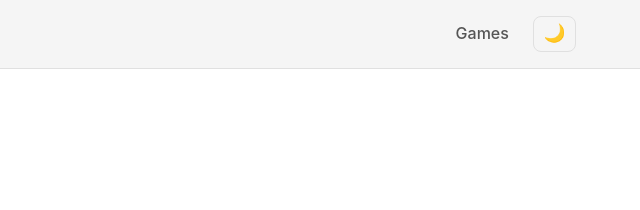
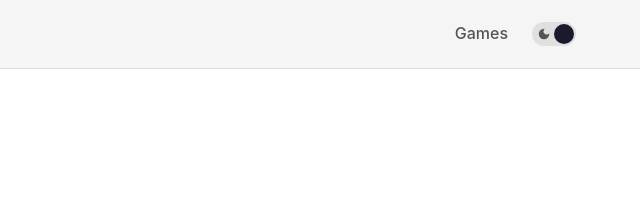
Before and after one commit to pcosel/pcosel.github.io, a plain HTML site: page index.html in a window 1280 px wide. Shown: the top 210 px of the page, 640-1280 px from the left. Drawn offline with Linux system fonts and the light colour scheme.

Commit message:
Add theme toggle

```diff
--- a/css/main.css
+++ b/css/main.css
@@ -105,18 +105,84 @@ img {
 }
 
 .theme-toggle {
-  background: none;
-  border: 1px solid var(--border);
-  border-radius: 8px;
-  padding: 0.4rem 0.6rem;
+  display: inline-block;
   cursor: pointer;
-  font-size: 1.1rem;
-  transition: border-color var(--transition), background-color var(--transition);
+  user-select: none;
+  -webkit-user-select: none;
 }
 
-.theme-toggle:hover {
+.theme-toggle__input {
+  position: absolute;
+  opacity: 0;
+  width: 0;
+  height: 0;
+}
+
+.theme-toggle__track {
+  position: relative;
+  display: block;
+  width: 44px;
+  height: 24px;
+  background: var(--border);
+  border-radius: 12px;
+  transition: background var(--transition);
+}
+
+.theme-toggle__icon {
+  position: absolute;
+  top: 50%;
+  right: 5px;
+  transform: translateY(-50%);
+  pointer-events: none;
+  line-height: 0;
+}
+
+.theme-toggle__icon--sun,
+.theme-toggle__icon--moon {
+  width: 14px;
+  height: 14px;
+  display: block;
+  fill: var(--text-secondary);
+}
+
+.theme-toggle__icon--moon {
+  display: none;
+}
+
+.theme-toggle__knob {
+  position: absolute;
+  top: 2px;
+  left: 2px;
+  width: 20px;
+  height: 20px;
+  background: var(--text-primary);
+  border-radius: 50%;
+  transition: transform var(--transition);
+}
+
+/* .theme-toggle__input:checked ~ .theme-toggle__track {
+  background: var(--accent);
+} */
+
+.theme-toggle__input:checked ~ .theme-toggle__track .theme-toggle__knob {
+  transform: translateX(20px);
+}
+
+.theme-toggle__input:checked ~ .theme-toggle__track .theme-toggle__icon {
+  right: auto;
+  left: 5px;
+}
+
+.theme-toggle__input:checked ~ .theme-toggle__track .theme-toggle__icon--sun {
+  display: none;
+}
+
+.theme-toggle__input:checked ~ .theme-toggle__track .theme-toggle__icon--moon {
+  display: block;
+}
+
+.theme-toggle:hover .theme-toggle__track {
   border-color: var(--accent);
-  background-color: var(--bg-card);
 }
 
 main {
--- a/index.html
+++ b/index.html
@@ -13,9 +13,16 @@
       <a href="index.html" class="nav-brand">pcosel</a>
       <div class="nav-links">
         <a href="games/">Games</a>
-        <button class="theme-toggle" id="themeToggle" aria-label="Toggle theme">
-          <span class="theme-icon">☀️</span>
-        </button>
+        <label class="theme-toggle" id="themeToggle" aria-label="Toggle theme">
+          <input type="checkbox" class="theme-toggle__input" id="themeToggleInput">
+          <span class="theme-toggle__track">
+            <span class="theme-toggle__icon" aria-hidden="true">
+              <svg class="theme-toggle__icon--sun" viewBox="0 -960 960 960"><path d="M338.5-338.5Q280-397 280-480t58.5-141.5Q397-680 480-680t141.5 58.5Q680-563 680-480t-58.5 141.5Q563-280 480-280t-141.5-58.5ZM200-440H40v-80h160v80Zm720 0H760v-80h160v80ZM440-760v-160h80v160h-80Zm0 720v-160h80v160h-80ZM256-650l-101-97 57-59 96 100-52 56Zm492 496-97-101 53-55 101 97-57 59Zm-98-550 97-101 59 57-100 96-56-52ZM154-212l101-97 55 53-97 101-59-57Z"/></svg>
+              <svg class="theme-toggle__icon--moon" viewBox="0 -960 960 960"><path d="M480-120q-150 0-255-105T120-480q0-150 105-255t255-105q14 0 27.5 1t26.5 3q-41 29-65.5 75.5T444-660q0 90 63 153t153 63q55 0 101-24.5t75-65.5q2 13 3 26.5t1 27.5q0 150-105 255T480-120Z"/></svg>
+            </span>
+            <span class="theme-toggle__knob"></span>
+          </span>
+        </label>
       </div>
     </div>
   </nav>
--- a/js/theme-toggle.js
+++ b/js/theme-toggle.js
@@ -1,8 +1,9 @@
 (function () {
   const STORAGE_KEY = "theme";
   const html = document.documentElement;
-  const toggle = document.getElementById("themeToggle");
-  const icon = toggle ? toggle.querySelector(".theme-icon") : null;
+  const toggle = document.getElementById("themeToggleInput");
+  const icon = document.querySelector(".theme-toggle__icon");
+  if (!icon) return;
 
   function getPreferredTheme() {
     const stored = localStorage.getItem(STORAGE_KEY);
@@ -13,8 +14,9 @@
   function applyTheme(theme) {
     html.setAttribute("data-theme", theme);
     localStorage.setItem(STORAGE_KEY, theme);
-    if (icon) {
-      icon.textContent = theme === "dark" ? "☀️" : "🌙";
+
+    if (toggle) {
+      toggle.checked = theme === "light";
     }
   }
 
@@ -22,9 +24,8 @@
   applyTheme(theme);
 
   if (toggle) {
-    toggle.addEventListener("click", function () {
-      const current = html.getAttribute("data-theme");
-      applyTheme(current === "dark" ? "light" : "dark");
+    toggle.addEventListener("change", function () {
+      applyTheme(this.checked ? "light" : "dark");
     });
   }
 })();
```
Also changed, not shown: games/index.html (+10 -3 lines).
